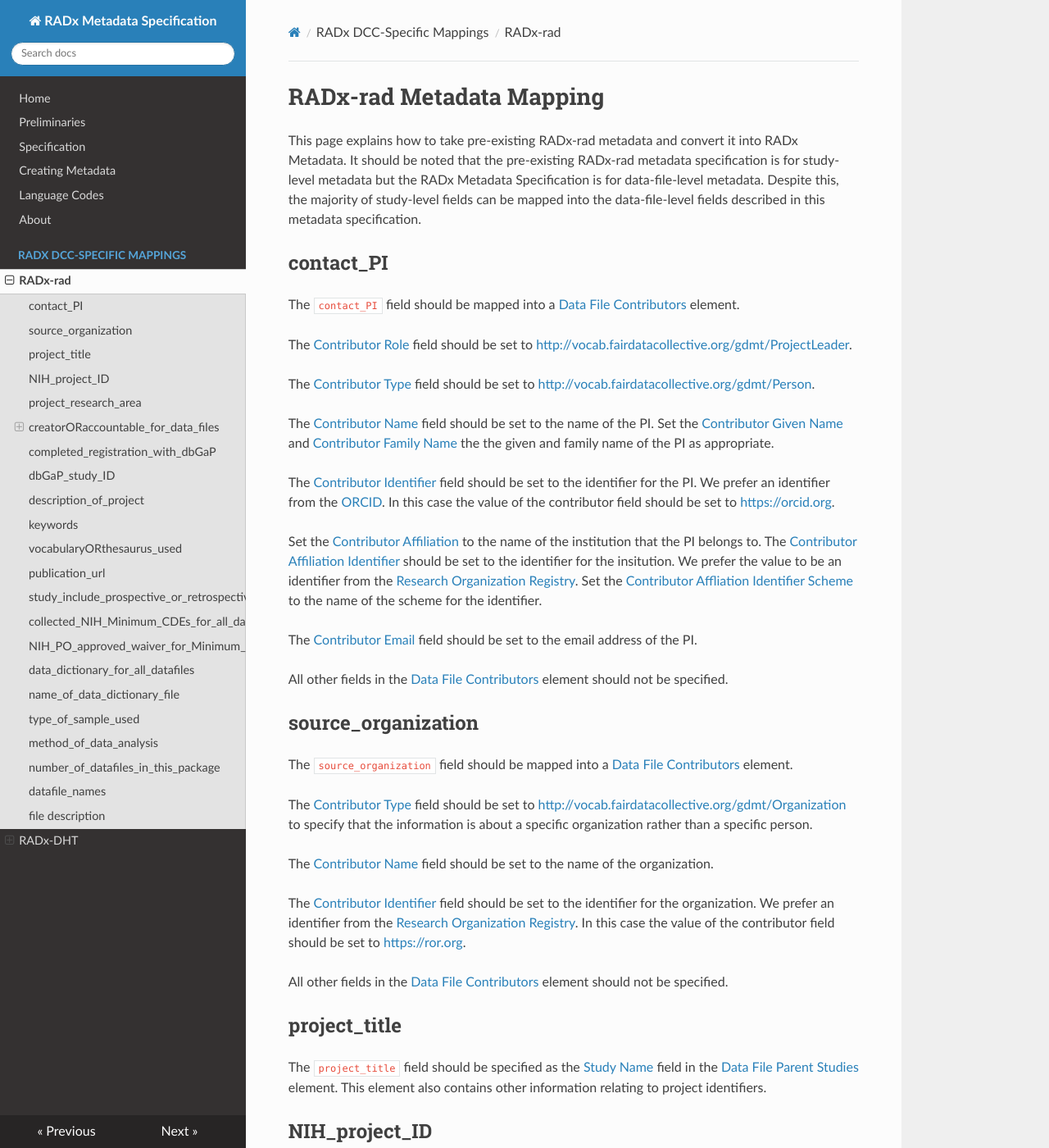
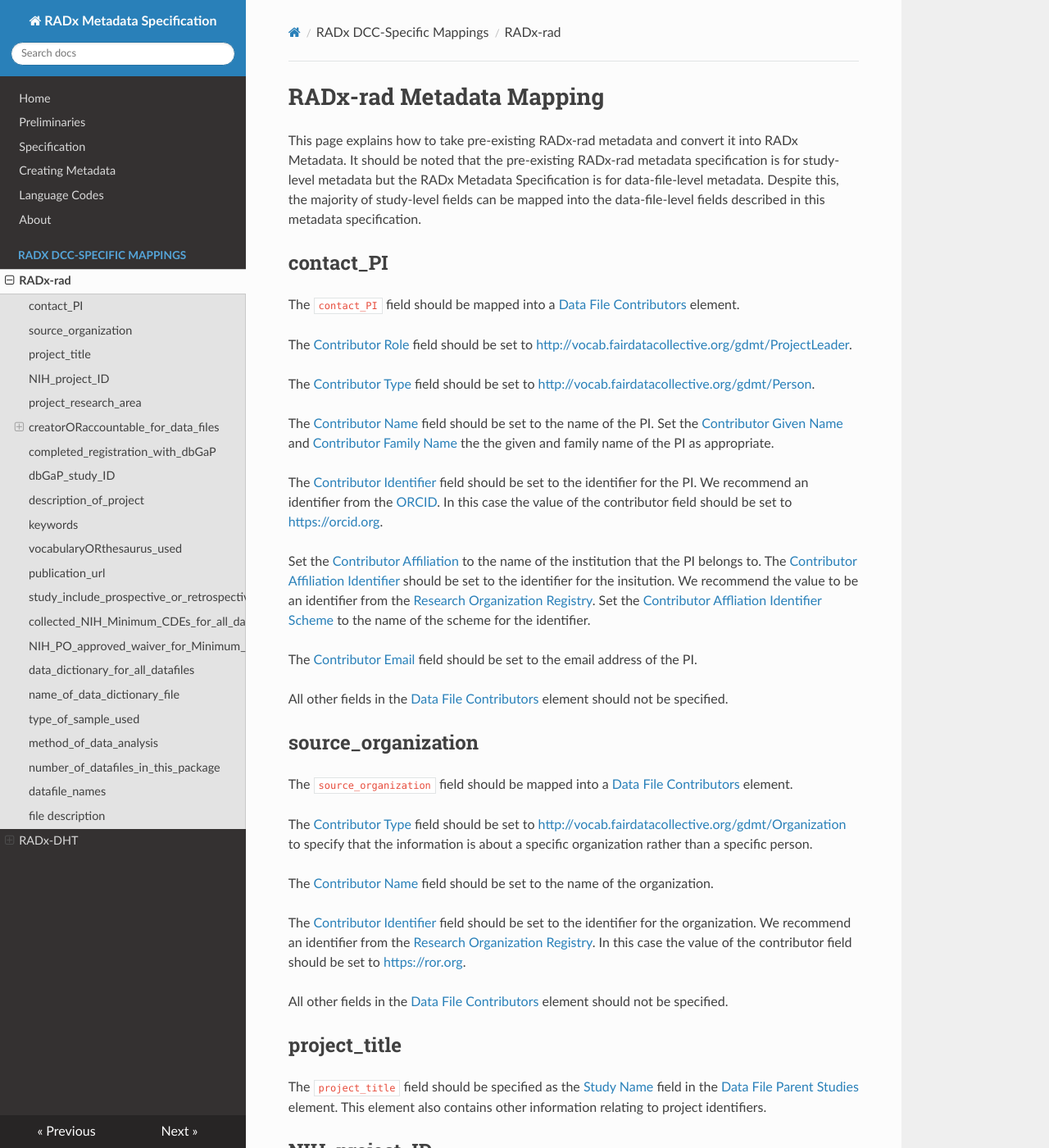
Before and after one commit to RADx/radx-metadata-spec-docs, an MkDocs documentation site: the page built from docs/radx-rad-mapping.md, in a window 1280 px wide and 1400 px high. Shown: the whole window at 82% size. Built offline with MkDocs 1.6.1, drawn with Linux system fonts in a browser that asks for light colours; nearby versions of some CDN libraries; some of the changed text lies outside the part shown.

Commit message:
prefer -> recommend

```diff
--- a/docs/radx-rad-mapping.md
+++ b/docs/radx-rad-mapping.md
@@ -12,9 +12,9 @@
 
 The [Contributor Name](specification.md#contributor-name) field should be set to the name of the PI.  Set the [Contributor Given Name](specification.md#contributor-given-name) and [Contributor Family Name](specification.md#contributor-family-name) the the given and family name of the PI as appropriate.
 
-The [Contributor Identifier](specification.md#contributor-identifier) field should be set to the identifier for the PI.  We prefer an identifier from the [ORCID](https://orcid.org).  In this case the value of the contributor field should be set to [https://orcid.org](https://orcid.org).
+The [Contributor Identifier](specification.md#contributor-identifier) field should be set to the identifier for the PI.  We recommend an identifier from the [ORCID](https://orcid.org).  In this case the value of the contributor field should be set to [https://orcid.org](https://orcid.org).
 
-Set the [Contributor Affiliation](specification.md#contributor-affiliation) to the name of the institution that the PI belongs to.  The [Contributor Affiliation Identifier](specification.md#contributor-affiliation-identifier) should be set to the identifier for the insitution.  We prefer the value to be an identifier from the [Research Organization Registry](https://ror.org).  Set the [Contributor Affliation Identifier Scheme](specification.md#contributor-affiliation-identifier-scheme) to the name of the scheme for the identifier.
+Set the [Contributor Affiliation](specification.md#contributor-affiliation) to the name of the institution that the PI belongs to.  The [Contributor Affiliation Identifier](specification.md#contributor-affiliation-identifier) should be set to the identifier for the insitution.  We recommend the value to be an identifier from the [Research Organization Registry](https://ror.org).  Set the [Contributor Affliation Identifier Scheme](specification.md#contributor-affiliation-identifier-scheme) to the name of the scheme for the identifier.
 
 The [Contributor Email](specification.md#contributor-email) field should be set to the email address of the PI.
 
@@ -29,7 +29,7 @@
 
 The [Contributor Name](specification.md#contributor-name) field should be set to the name of the organization.
 
-The [Contributor Identifier](specification.md#contributor-identifier) field should be set to the identifier for the organization.  We prefer an identifier from the [Research Organization Registry](https://ror.org).  In this case the value of the contributor field should be set to [https://ror.org](https://ror.org).
+The [Contributor Identifier](specification.md#contributor-identifier) field should be set to the identifier for the organization.  We recommend an identifier from the [Research Organization Registry](https://ror.org).  In this case the value of the contributor field should be set to [https://ror.org](https://ror.org).
 
 All other fields in the [Data File Contributors](specification.md#data-file-contributors) element should not be specified.
 
@@ -57,9 +57,9 @@
 
 The [Creator Name](specification.md#creator-name) field should be set to the name of the person who created the file.  Set the [Creator Given Name](specification.md#creator-given-name) and [Creator Family Name](specification.md#creator-family-name) to the given and family name of the creator as appropriate.
 
-The [Creator Identifier](specification.md#creator-identifier) field should be set to the identifier for the person.  We prefer an identifier from the [ORCID](https://orcid.org).  In this case the value of the [Creator Identifier Scheme](specification.md#creator-identifier-scheme) should be set to [https://orcid.org](https://orcid.org).  Other identifier schemes should set the identifier scheme field as appropriate.
+The [Creator Identifier](specification.md#creator-identifier) field should be set to the identifier for the person.  We recommend an identifier from the [ORCID](https://orcid.org).  In this case the value of the [Creator Identifier Scheme](specification.md#creator-identifier-scheme) should be set to [https://orcid.org](https://orcid.org).  Other identifier schemes should set the identifier scheme field as appropriate.
 
-Set the [Creator Affiliation](specification.md#creator-affiliation) to the name of the institution that the PI belongs to.  The [Creator Affiliation Identifier](specification.md#creator-affiliation-identifier) should be set to the identifier for the insitution.  We prefer the value to be an identifier from the [Research Organization Registry](https://ror.org).  Set the [Creator Affliation Identifier Scheme](specification.md#creator-affiliation-identifier-scheme) to the name of the scheme for the identifier.
+Set the [Creator Affiliation](specification.md#creator-affiliation) to the name of the institution that the PI belongs to.  The [Creator Affiliation Identifier](specification.md#creator-affiliation-identifier) should be set to the identifier for the insitution.  We recommend the value to be an identifier from the [Research Organization Registry](https://ror.org).  Set the [Creator Affliation Identifier Scheme](specification.md#creator-affiliation-identifier-scheme) to the name of the scheme for the identifier.
 
 The [Creator Email](specification.md#creator-email) field should be set to the email address of the PI.
 
```
